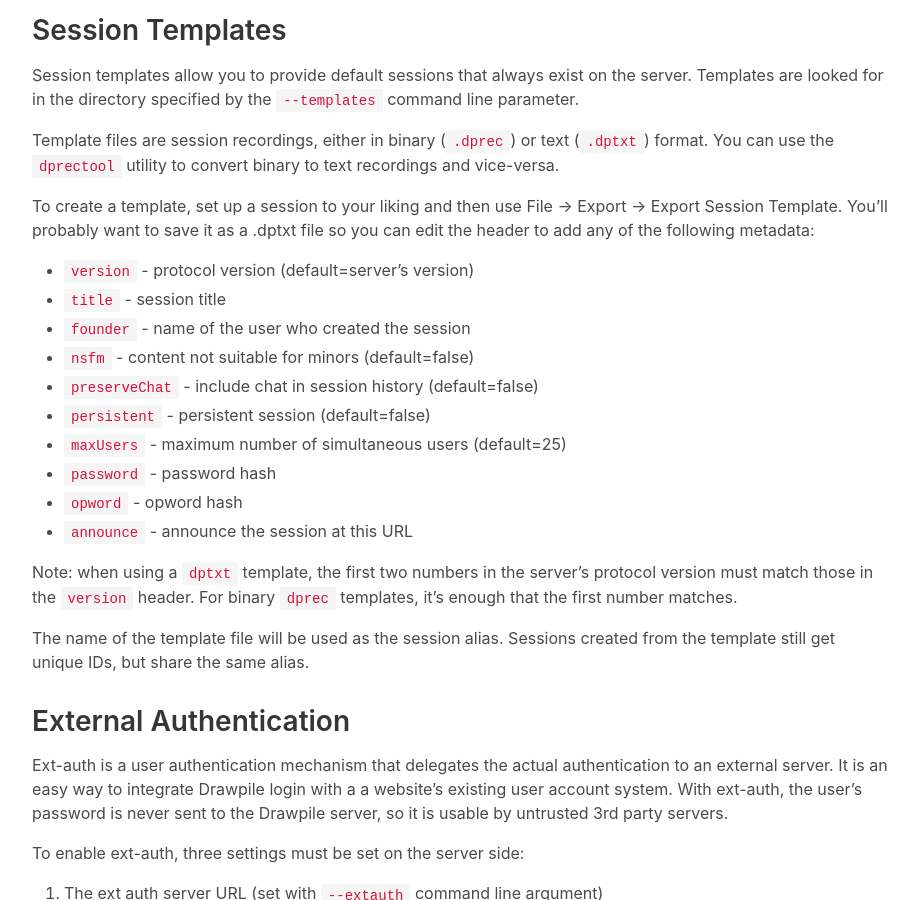
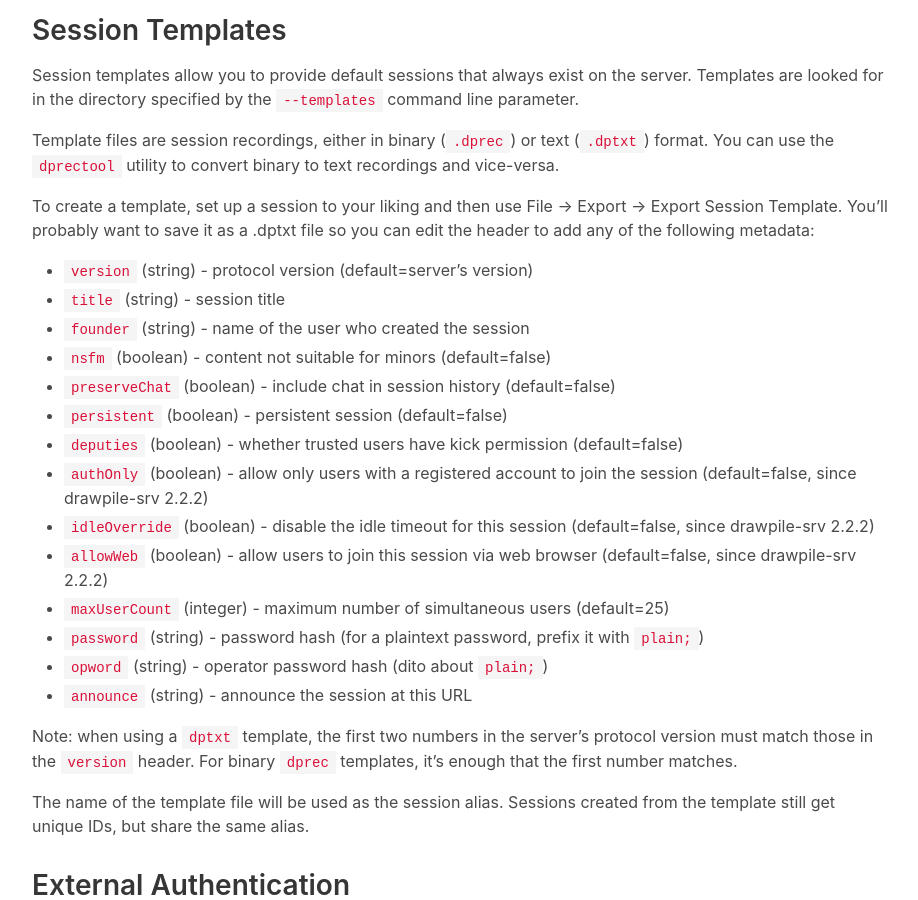
Before and after one commit to drawpile/drawpile.github.io, a Jekyll site: the page built from help/server/dedicatedserver.markdown, in a window 1280 px wide and 900 px high, scrolled down 7945 px. Shown: the whole window, without its empty margins (32-950 px from the left). Built offline with Jekyll 4.4.1, drawn with Linux system fonts in a browser that asks for light colours.

Commit message:
Expand session template documentation
To include new parameters and explain how to set plain session
passwords.

```diff
--- a/help/server/dedicatedserver.markdown
+++ b/help/server/dedicatedserver.markdown
@@ -296,16 +296,20 @@
 
 To create a template, set up a session to your liking and then use File → Export → Export Session Template. You'll probably want to save it as a .dptxt file so you can edit the header to add any of the following metadata:
 
-* `version` - protocol version (default=server's version)
-* `title` - session title
-* `founder` - name of the user who created the session
-* `nsfm` - content not suitable for minors (default=false)
-* `preserveChat` - include chat in session history (default=false)
-* `persistent` - persistent session (default=false)
-* `maxUsers` - maximum number of simultaneous users (default=25)
-* `password` - password hash
-* `opword` - opword hash
-* `announce` - announce the session at this URL
+* `version` (string) - protocol version (default=server's version)
+* `title` (string) - session title
+* `founder` (string) - name of the user who created the session
+* `nsfm` (boolean) - content not suitable for minors (default=false)
+* `preserveChat` (boolean) - include chat in session history (default=false)
+* `persistent` (boolean) - persistent session (default=false)
+* `deputies` (boolean) - whether trusted users have kick permission (default=false)
+* `authOnly` (boolean) - allow only users with a registered account to join the session (default=false, since drawpile-srv 2.2.2)
+* `idleOverride` (boolean) - disable the idle timeout for this session (default=false, since drawpile-srv 2.2.2)
+* `allowWeb` (boolean) - allow users to join this session via web browser (default=false, since drawpile-srv 2.2.2)
+* `maxUserCount` (integer) - maximum number of simultaneous users (default=25)
+* `password` (string) - password hash (for a plaintext password, prefix it with `plain;`)
+* `opword` (string) - operator password hash (dito about `plain;`)
+* `announce` (string) - announce the session at this URL
 
 Note: when using a `dptxt` template, the first two numbers in the server's protocol version must match those in the `version` header. For binary `dprec` templates, it's enough that the first number matches.
 
```
